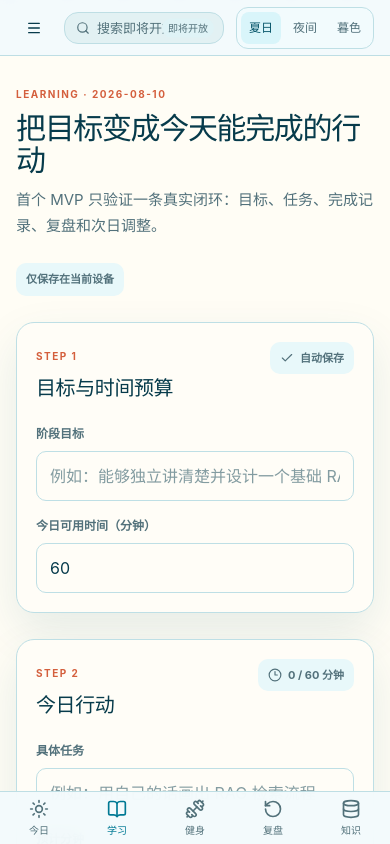
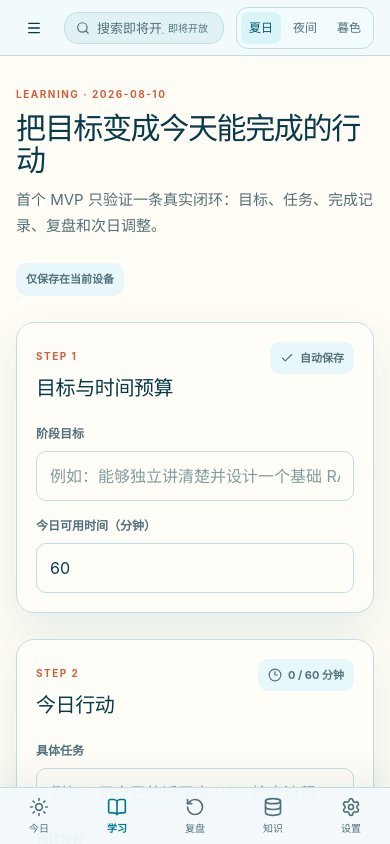
Before and after one commit to GrowPilot-Leo/Personal-Workspace, a Next.js app in the folder apps/web/: page /learning in a window 390 px wide. Built offline with nearby package versions, Linux system fonts and the light colour scheme.

Commit message:
feat(nav): prioritize the daily-loop mobile destinations

```diff
--- a/apps/web/src/components/layout/mobile-nav.tsx
+++ b/apps/web/src/components/layout/mobile-nav.tsx
@@ -5,24 +5,20 @@ import { usePathname } from "next/navigation";
 import {
   BookOpen,
   Database,
-  Dumbbell,
   RotateCcw,
+  Settings,
   Sun,
   type LucideIcon,
 } from "lucide-react";
 import { cn } from "@/lib/utils";
 
-/**
- * Mobile bottom navigation — exactly five primary tabs, fixed above the
- * safe-area inset. All nine entries stay reachable: the remaining four
- * live in the hamburger drawer (see MobileDrawer).
- */
+/** Five high-frequency daily-loop destinations. Lower-readiness modules stay in the drawer. */
 const tabs: { href: string; label: string; icon: LucideIcon }[] = [
   { href: "/today", label: "今日", icon: Sun },
   { href: "/learning", label: "学习", icon: BookOpen },
-  { href: "/fitness", label: "健身", icon: Dumbbell },
   { href: "/review", label: "复盘", icon: RotateCcw },
   { href: "/knowledge", label: "知识", icon: Database },
+  { href: "/settings", label: "设置", icon: Settings },
 ];
 
 export function MobileNav() {
@@ -31,7 +27,7 @@ export function MobileNav() {
   return (
     <nav
       aria-label="移动端主导航"
-      className="fixed inset-x-0 bottom-0 z-40 border-t border-border bg-background/95 pb-[env(safe-area-inset-bottom)] backdrop-blur-md md:hidden"
+      className="fixed inset-x-0 bottom-0 z-40 border-t border-border bg-background/90 pb-[env(safe-area-inset-bottom)] shadow-[0_-12px_32px_rgba(7,59,76,0.06)] backdrop-blur-xl md:hidden"
     >
       <div className="grid grid-cols-5">
         {tabs.map((tab) => {
@@ -44,10 +40,10 @@ export function MobileNav() {
               href={tab.href}
               aria-current={active ? "page" : undefined}
               className={cn(
-                "flex min-h-[52px] flex-col items-center justify-center gap-1 text-[10px] transition-colors duration-150",
+                "flex min-h-[56px] flex-col items-center justify-center gap-1 rounded-xl text-[10px] transition-[color,background,transform] duration-200 active:scale-95",
                 active
-                  ? "font-medium text-primary"
-                  : "text-muted-foreground hover:text-foreground",
+                  ? "font-semibold text-primary"
+                  : "text-muted-foreground hover:bg-accent/50 hover:text-foreground",
               )}
             >
               <Icon size={20} aria-hidden="true" />
```
